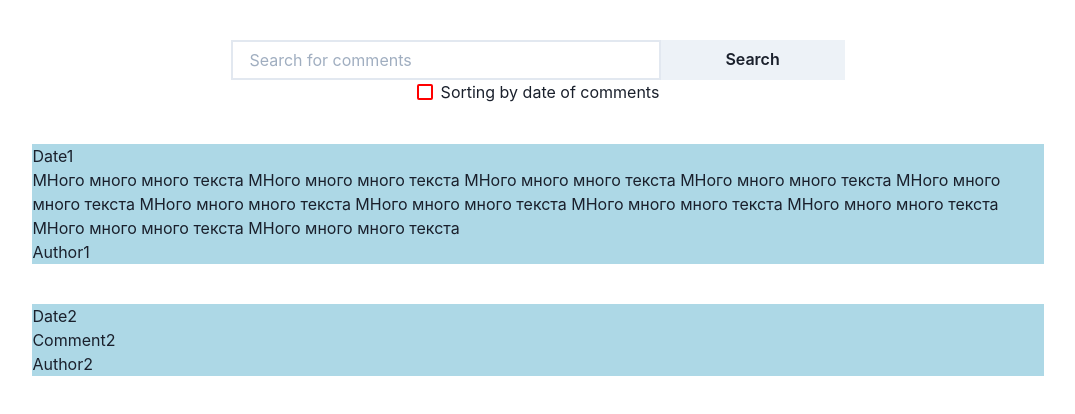
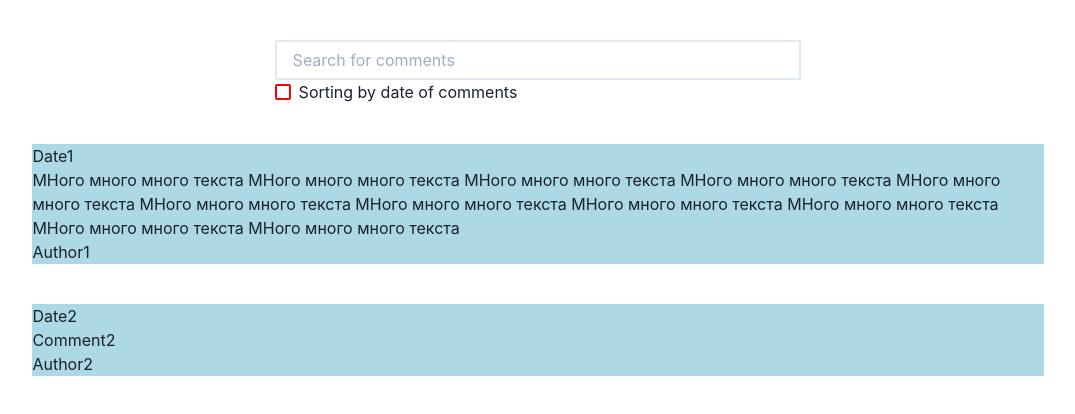
Before and after one commit to StasRnD/users-comments, a React (Create React App) app: page / in a window 1280 px wide. Shown: the top 414 px of the page, without its empty margins (102-1177 px from the left). Built offline with nearby package versions, Linux system fonts and the light colour scheme.

Commit message:
fix: removed the comment search button

```diff
--- a/src/components/SearchAndSortContainer.tsx
+++ b/src/components/SearchAndSortContainer.tsx
@@ -1,23 +1,16 @@
-import { Button, Flex, Input, Text, Checkbox, HStack } from '@chakra-ui/react';
+import { Flex, Input, Text, Checkbox, HStack } from '@chakra-ui/react';
 
 export const SearchAndSortContainer = () => {
   return (
     <Flex flexWrap='wrap'>
       <Input
         placeholder='Search for comments'
-        w='70%'
         borderRadius='0'
         border='solid 2px grey'
+        w='100%'
       ></Input>
-      <Button minW='30%' borderRadius='0'>
-        Search
-      </Button>
-      <Flex
-        justifyContent='center'
-        alignItems='center'
-        flexWrap='wrap'
-        w='100%'
-      >
+
+      <Flex justifyContent='center' alignItems='center' flexWrap='wrap'>
         <HStack spacing='2'>
           <Checkbox border='red'></Checkbox>
           <Text>Sorting by date of comments</Text>
```
